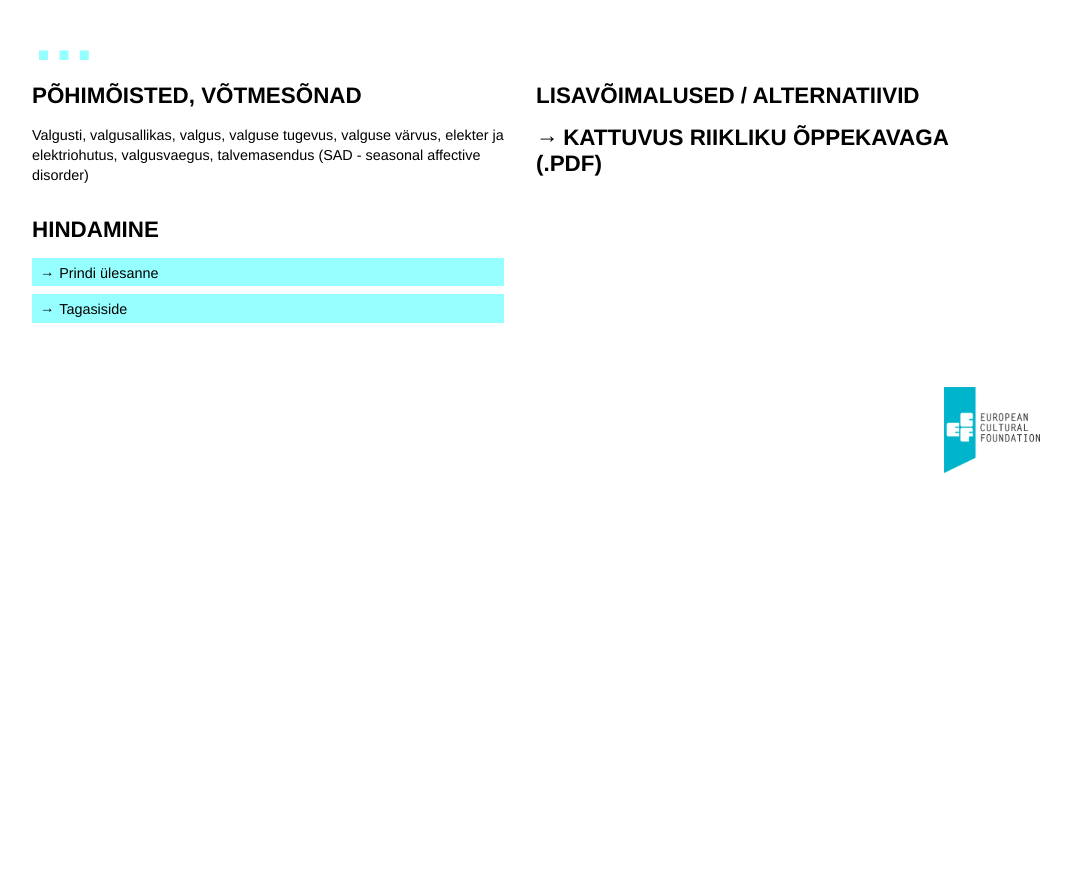
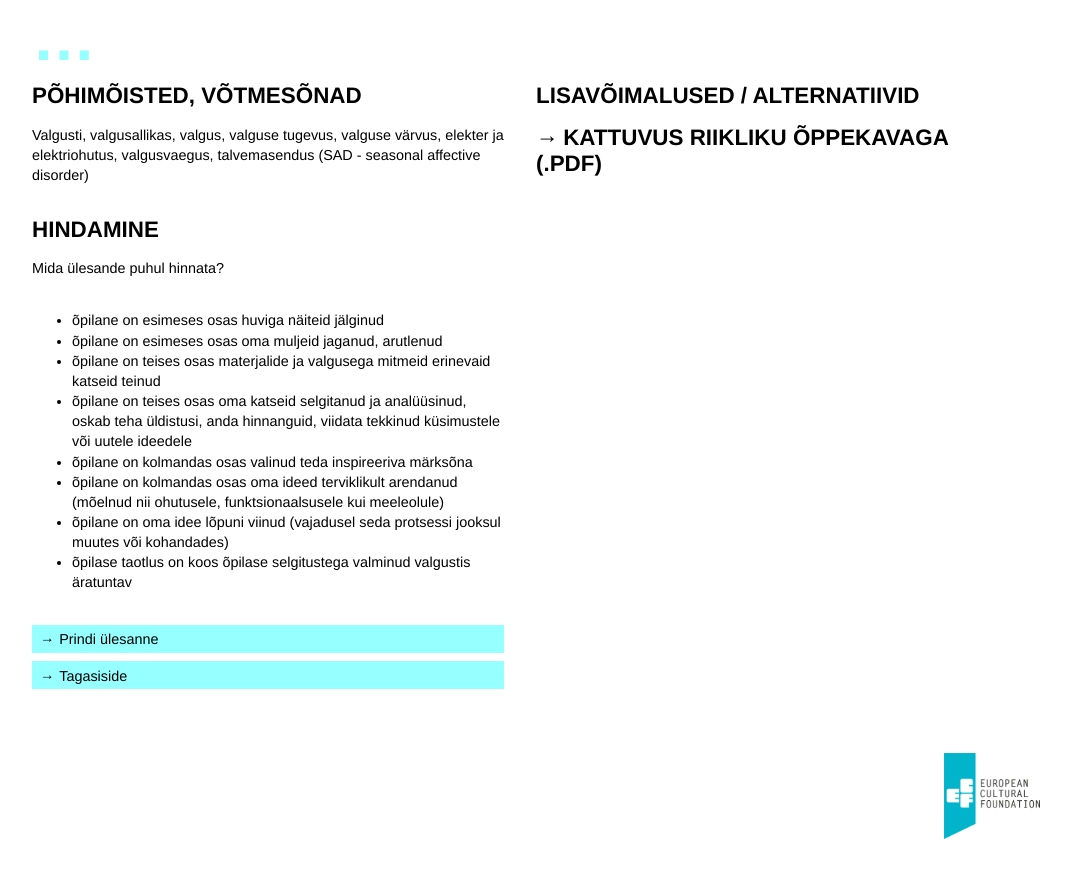
Before and after one commit to ruumiharidus/ruumiharidus.github.io, a Jekyll site: the page built from _posts/2015-12-18-saagu-valgus.md, in a window 1280 px wide and 900 px high, scrolled down 3278 px. Shown: the top 878 px of the window, without its empty margins (104-1175 px from the left). Built offline with Jekyll 4.4.1, drawn with Linux system fonts in a browser that asks for light colours; nearby versions of some CDN libraries; before the commit the page ends 3852 px from its top, so only the background shows below that.

Commit message:
Updated 2015-12-18-saagu-valgus.md

```diff
--- a/_posts/2015-12-18-saagu-valgus.md
+++ b/_posts/2015-12-18-saagu-valgus.md
@@ -77,7 +77,15 @@ Valminud valgustitest on kindlasti efektne kujundada näitus - selleks võib ide
 Valgusti, valgusallikas, valgus, valguse tugevus, valguse värvus, elekter ja elektriohutus, valgusvaegus, talvemasendus (SAD - seasonal affective disorder)
 
 #### Hindamine
-
+Mida ülesande puhul hinnata?
+- õpilane on esimeses osas huviga näiteid jälginud
+- õpilane on esimeses osas oma muljeid jaganud, arutlenud
+- õpilane on teises osas materjalide ja valgusega mitmeid erinevaid katseid teinud
+- õpilane on teises osas oma katseid selgitanud ja analüüsinud, oskab teha üldistusi, anda hinnanguid, viidata tekkinud küsimustele või uutele ideedele
+- õpilane on kolmandas osas valinud teda inspireeriva märksõna
+- õpilane on kolmandas osas oma ideed terviklikult arendanud (mõelnud nii ohutusele, funktsionaalsusele kui meeleolule)
+- õpilane on oma idee lõpuni viinud (vajadusel seda protsessi jooksul muutes või kohandades)
+- õpilase taotlus on koos õpilase selgitustega valminud valgustis äratuntav
 
 [Prindi ülesanne](){:class='do-print'}
 [Tagasiside]({{ site.baseurl }}/assets/documents/hello.pdf)
```
